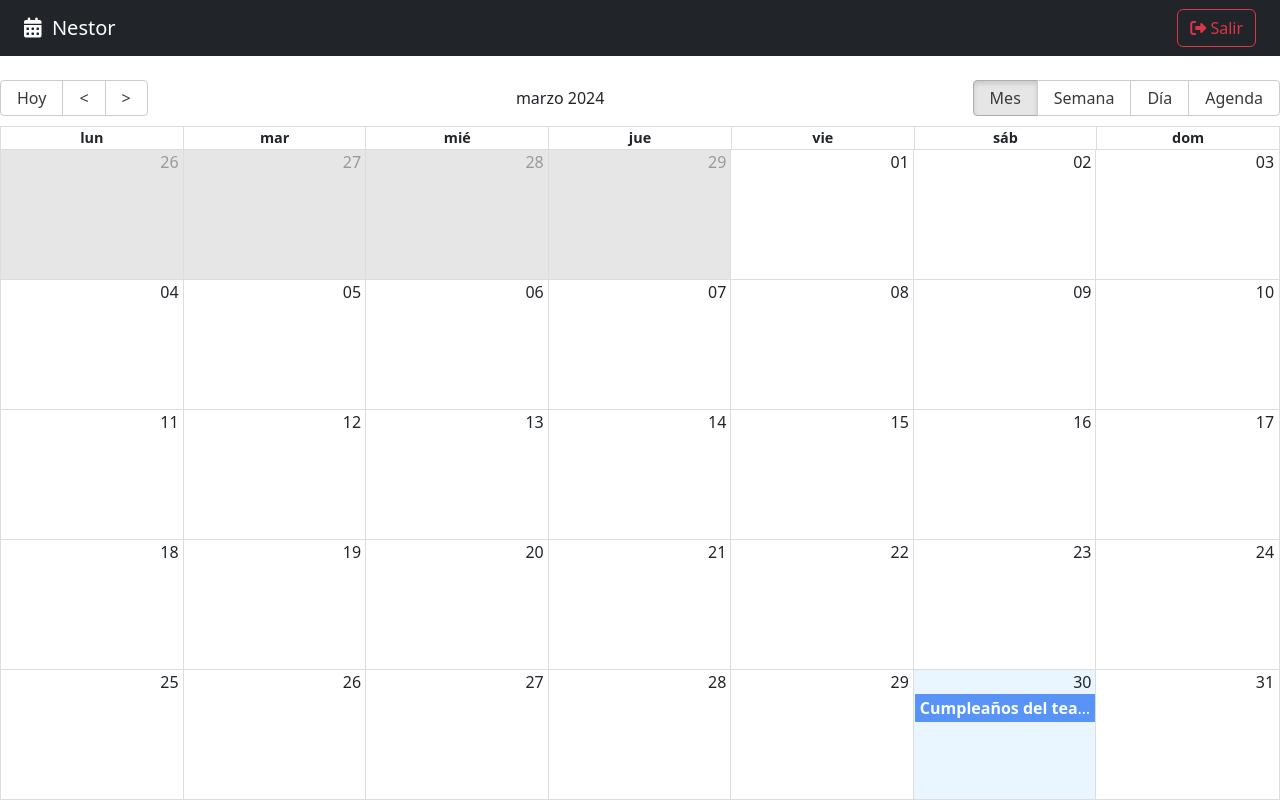
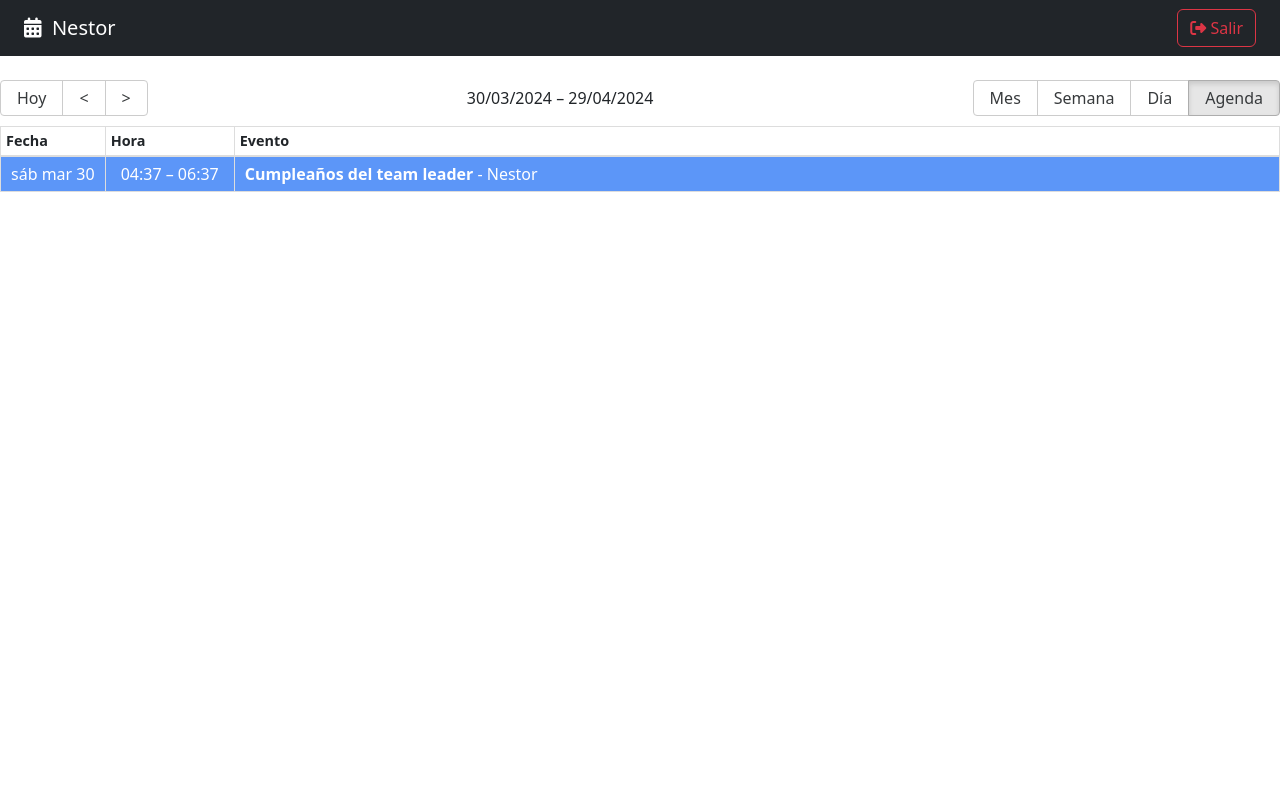
Before and after one commit to rotsenk/Agenda-Redux, a React (Vite) app in the folder agenda-redux/: page / in a window 1280 px wide. Built offline with nearby package versions, Linux system fonts and the light colour scheme.

Commit message:
Escuchar eventos del Calendario

```diff
--- a/agenda-redux/src/calendar/pages/CalendarPage.jsx
+++ b/agenda-redux/src/calendar/pages/CalendarPage.jsx
@@ -2,8 +2,9 @@ import { Calendar } from 'react-big-calendar';
 import 'react-big-calendar/lib/css/react-big-calendar.css';
 
 import { addHours } from 'date-fns';
-import { CalendarEvent, Navbar } from "../";// importar CalendarEvent
+import { CalendarEvent, Navbar } from "../";
 import { localizer, getMessagesES } from '../../helpers';
+import { useState } from 'react';
 
 const events = [{
   title: 'Cumpleaños del team leader',
@@ -20,6 +21,12 @@ const events = [{
 
 export const CalendarPage = () => {
 
+  const [ lastView, setLastView ] = useState(localStorage.getItem('lastView') || 'agenda');
+  /**en useState el valor que va a tener por defecto vamos a buscar el local storage luego get item lastView
+   * estamos obteniendo y esto puede ser null específicamente cuando se carga la primera vez
+   * si no se tiene nada dejemos la vista en agenda, sino tenemos un valor en getItem entonces lo mandamos a agenda */
+   //lastView es el que podemos utilizar en lugar de colocar por default agenda
+
   const eventStyleGetter = ( event, start, end, isSelected ) => {
 
     const style = {
@@ -32,6 +39,20 @@ export const CalendarPage = () => {
     return{
       style
     }
+
+  }
+
+  const onDoubleClick = ( event ) => {
+    console.log({ doubleClick: event });
+  }
+
+  const onSelect = ( event ) => {
+    console.log({ click: event });
+  }
+
+  const onViewChange = ( event ) => {
+    // entonces acá, lo que haremos primero es llamar el localStorage
+    localStorage.setItem('lastView', event );// event es mes, día, semana, etc...
 
   }
 
@@ -49,8 +70,12 @@ export const CalendarPage = () => {
         messages={ getMessagesES() }
         eventPropGetter={ eventStyleGetter }
         components={{
-          event: CalendarEvent // mandamos esta referencia
-        }}// especificar un objeto en el cual tendríamos los posibles componentes necesarios para sobreescribir, ej agenda, día, meses
+          event: CalendarEvent
+        }}
+        onDoubleClickEvent={ onDoubleClick }
+        onSelectEvent={ onSelect }
+        onView={ onViewChange }
+        defaultView={ lastView }// en lugar de colocar 'agenda'
       />
 
     </>
```
Also changed, not shown: 1 other file (tests, documents, lock files or other folders).
